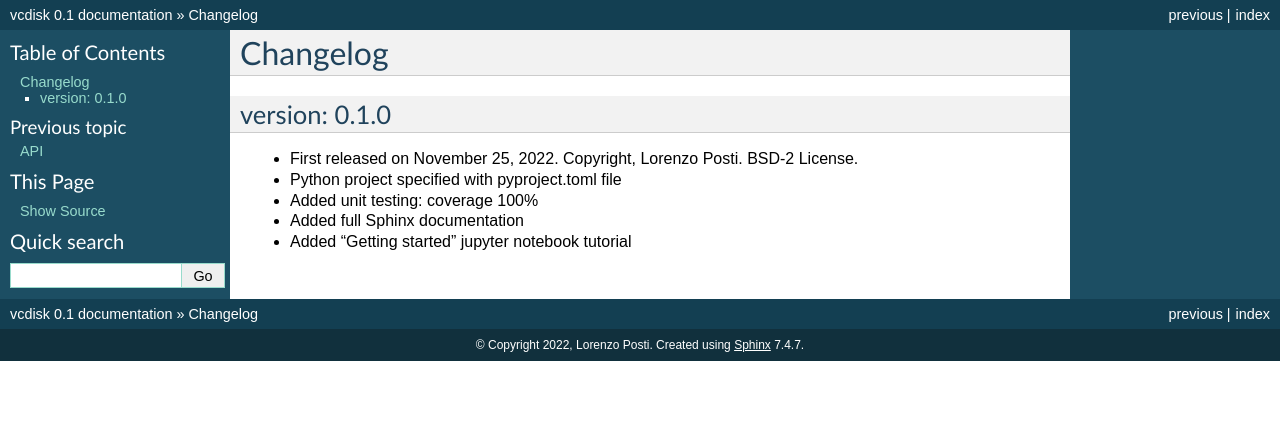
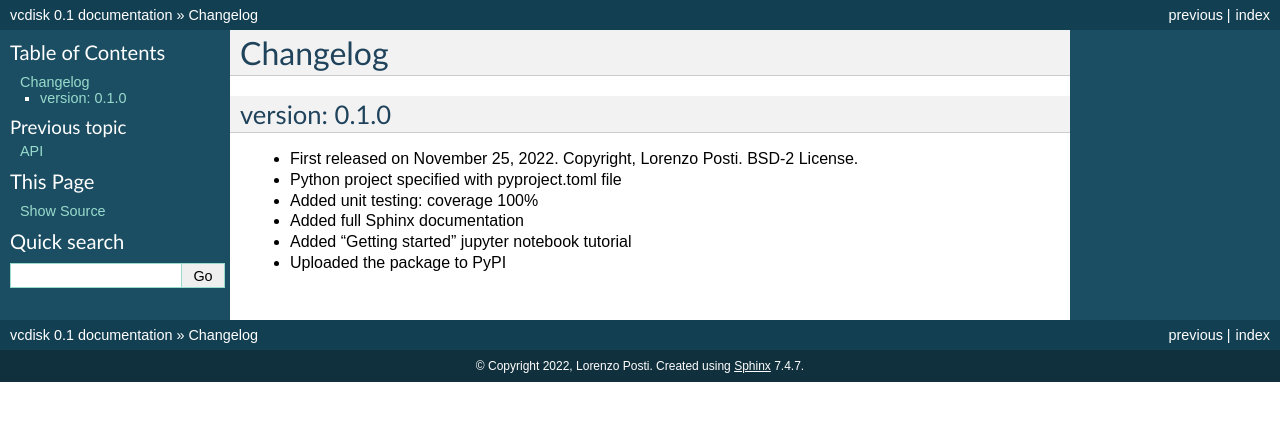
Before and after one commit to lposti/vcdisk, a Sphinx documentation site: the page built from docs/source/changelog.rst, in a window 1280 px wide. Shown: the top 421 px of the page. Built offline with Sphinx 7.4.7, drawn with Linux system fonts in a browser that asks for light colours.

Commit message:
added vcdisk in req.txt

```diff
--- a/docs/requirements.txt
+++ b/docs/requirements.txt
@@ -1,2 +1,3 @@
 jinja2==3.0.3
 nbsphinx
+vcdisk
--- a/docs/source/changelog.rst
+++ b/docs/source/changelog.rst
@@ -10,3 +10,4 @@ version: 0.1.0
 * Added unit testing: coverage 100%
 * Added full Sphinx documentation
 * Added "Getting started" jupyter notebook tutorial
+* Uploaded the package to PyPI
```
Also changed, not shown: 1 other file.
